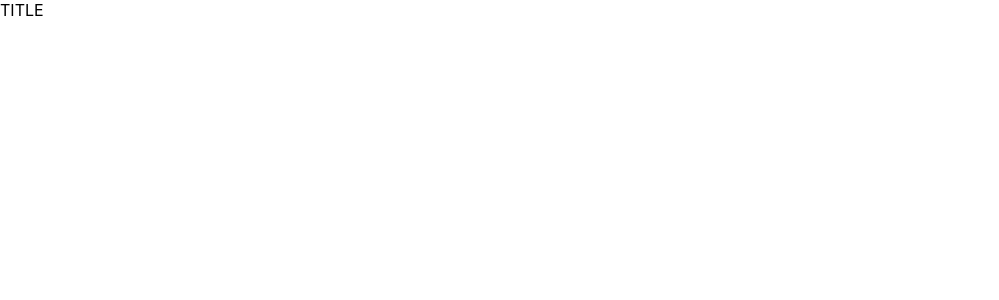
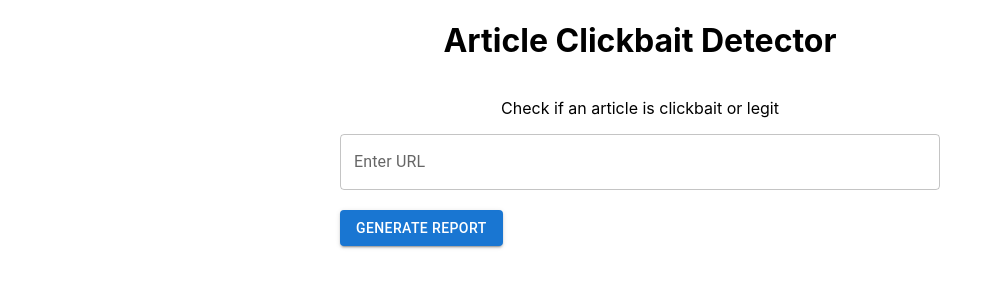
Before and after one commit to philiponions/article-clickbait-detector-frontend, a React (Create React App) app in the folder my-app/: page / in a window 1280 px wide. Shown: the top 300 px of the page, without its empty margins (0-999 px from the left). Built offline with nearby package versions, Linux system fonts and the light colour scheme.

Commit message:
feat: homepage

```diff
--- a/my-app/src/App.js
+++ b/my-app/src/App.js
@@ -1,11 +1,18 @@
-import logo from './logo.svg';
+import ReactDOM from "react-dom/client";
+import { BrowserRouter, Routes, Route } from "react-router-dom";
+import Home from "./pages/Home";
 
-function App() {
+export default function App() {
   return (
-    <div className="App">
-      TITLE
-    </div>
+    <BrowserRouter>
+      <Routes>
+        <Route path="/">
+          <Route index element={<Home />} />
+        </Route>
+      </Routes>
+    </BrowserRouter>
   );
 }
 
-export default App;
+const root = ReactDOM.createRoot(document.getElementById('root'));
+root.render(<App />);
--- /dev/null
+++ b/my-app/src/pages/Home.js
@@ -0,0 +1,19 @@
+import React from 'react';
+import TextField from '@mui/material/TextField';
+import { Button } from '@mui/material';
+
+const Home = () => {
+    return (
+        <div style={{ display: 'flex', flexDirection: 'column', alignItems: 'center', justifyContent: 'flex-start', height: '100vh' }}>
+            <h1>Article Clickbait Detector</h1>
+            <p>Check if an article is clickbait or legit</p>
+            <div>
+                <TextField id="outlined-basic" label="Enter URL" variant="outlined" style={{ width: '600px' }} />
+                <br></br>
+                <Button style={{ marginTop: '20px' }} variant="contained">Generate Report</Button>
+            </div>
+        </div>
+    );
+};
+
+export default Home;
```
Also changed, not shown: my-app/package.json (+8 -0 lines), 1 other file (tests, documents, lock files or other folders).
